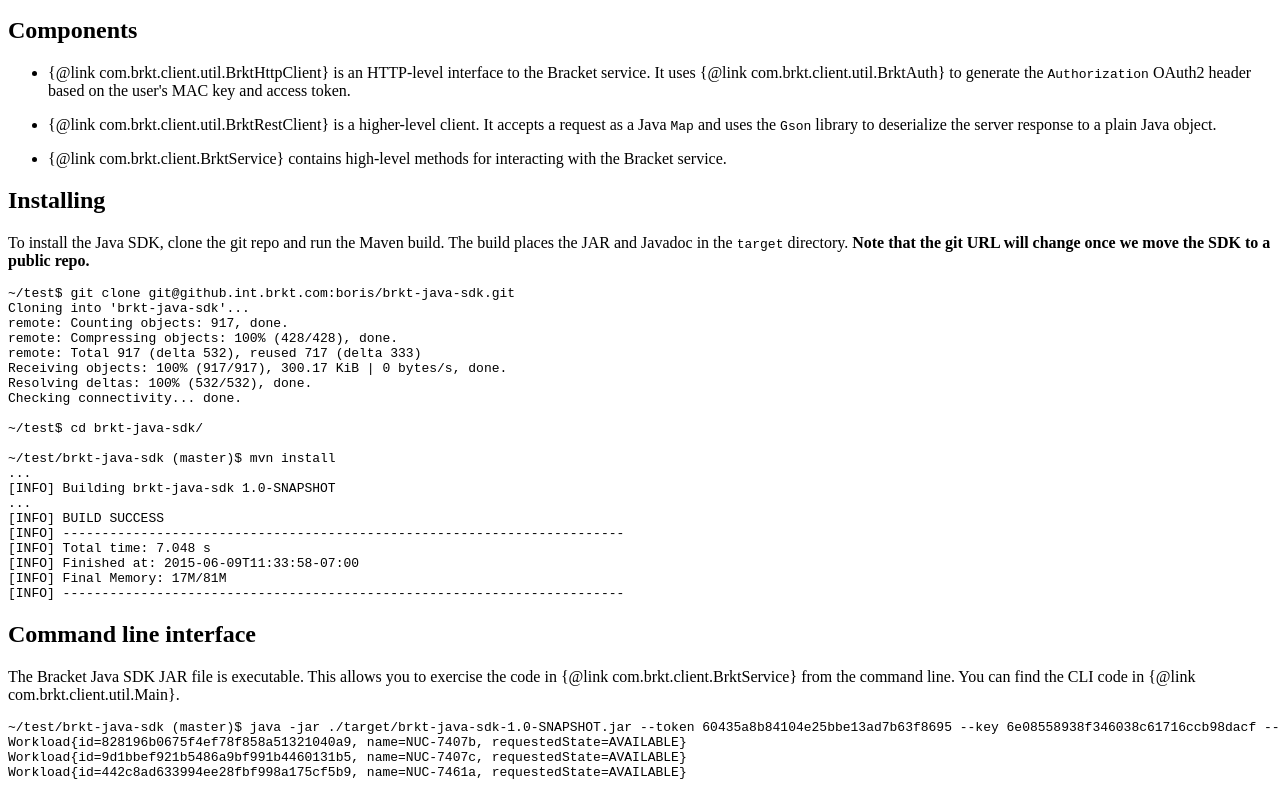
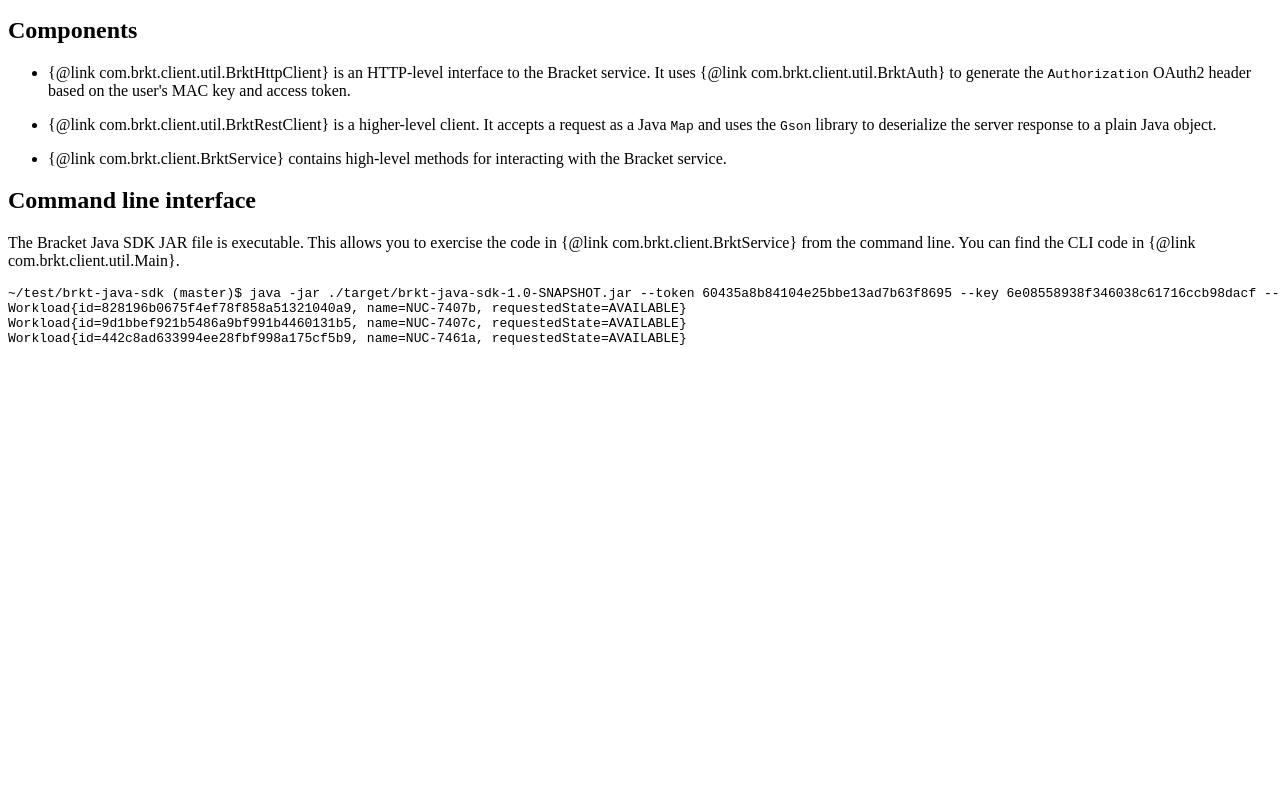
Before and after one commit to fattyuke/brkt-sdk-java, a plain HTML site: page overview.html in a window 1280 px wide. Shown: the part 495-1288 px from the top of the page. After the commit the page ends 854 px from the top, so only its background shows below. Drawn offline with Linux system fonts and the light colour scheme.

Commit message:
Move install docs to README.md
Makes more sense to put the install docs on the front page of the repo
instead of in the Javadoc.

```diff
--- a/overview.html
+++ b/overview.html
@@ -48,35 +48,6 @@
 interacting with the Bracket service.</p></li>
 </ul>
 
-<h2>Installing</h2>
-
-<p>To install the Java SDK, clone the git repo and run the Maven build. The
-build places the JAR and Javadoc in the <code>target</code> directory.  <strong>Note that
-the git URL will change once we move the SDK to a public repo.</strong></p>
-
-<pre><code>~/test$ git clone git@github.int.brkt.com:boris/brkt-java-sdk.git
-Cloning into 'brkt-java-sdk'...
-remote: Counting objects: 917, done.
-remote: Compressing objects: 100% (428/428), done.
-remote: Total 917 (delta 532), reused 717 (delta 333)
-Receiving objects: 100% (917/917), 300.17 KiB | 0 bytes/s, done.
-Resolving deltas: 100% (532/532), done.
-Checking connectivity... done.
-
-~/test$ cd brkt-java-sdk/
-
-~/test/brkt-java-sdk (master)$ mvn install
-...
-[INFO] Building brkt-java-sdk 1.0-SNAPSHOT
-...
-[INFO] BUILD SUCCESS
-[INFO] ------------------------------------------------------------------------
-[INFO] Total time: 7.048 s
-[INFO] Finished at: 2015-06-09T11:33:58-07:00
-[INFO] Final Memory: 17M/81M
-[INFO] ------------------------------------------------------------------------
-</code></pre>
-
 <h2>Command line interface</h2>
 
 <p>The Bracket Java SDK JAR file is executable.  This allows you
```
Also changed, not shown: 2 other files.
